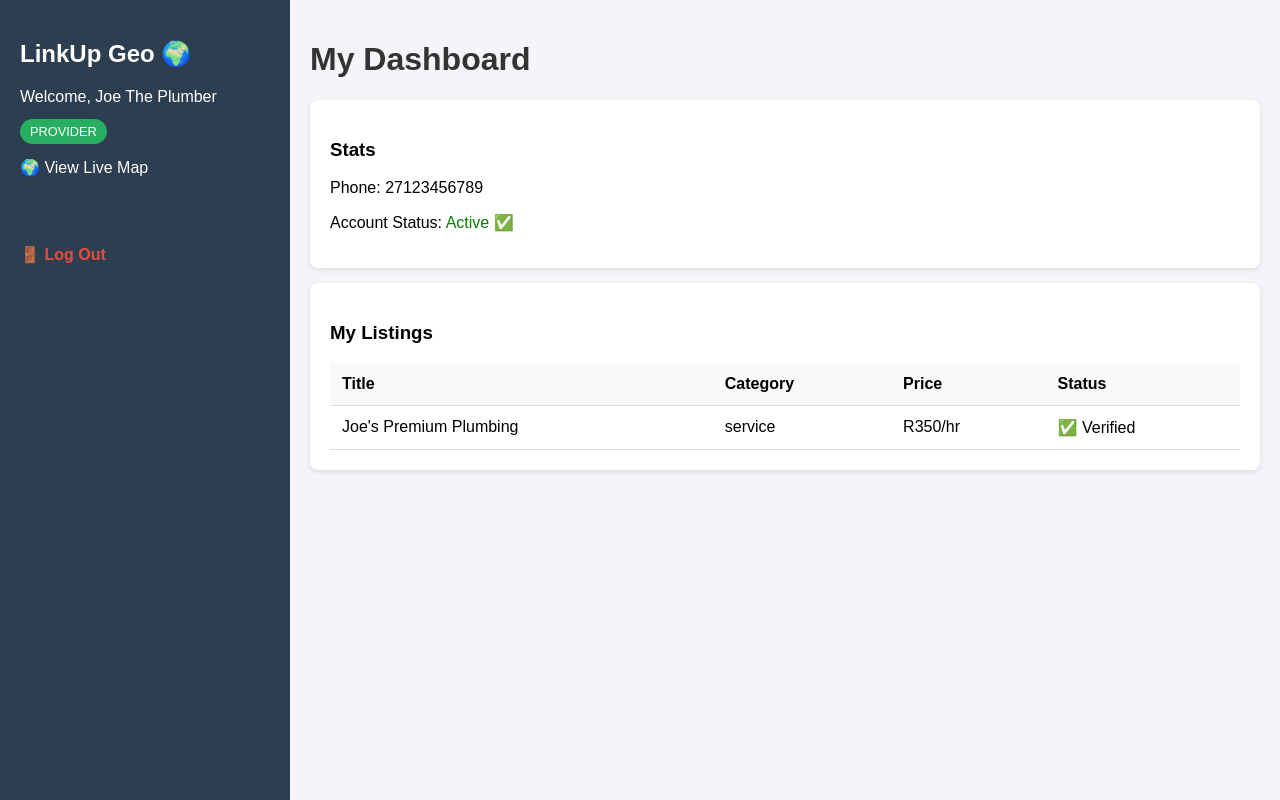
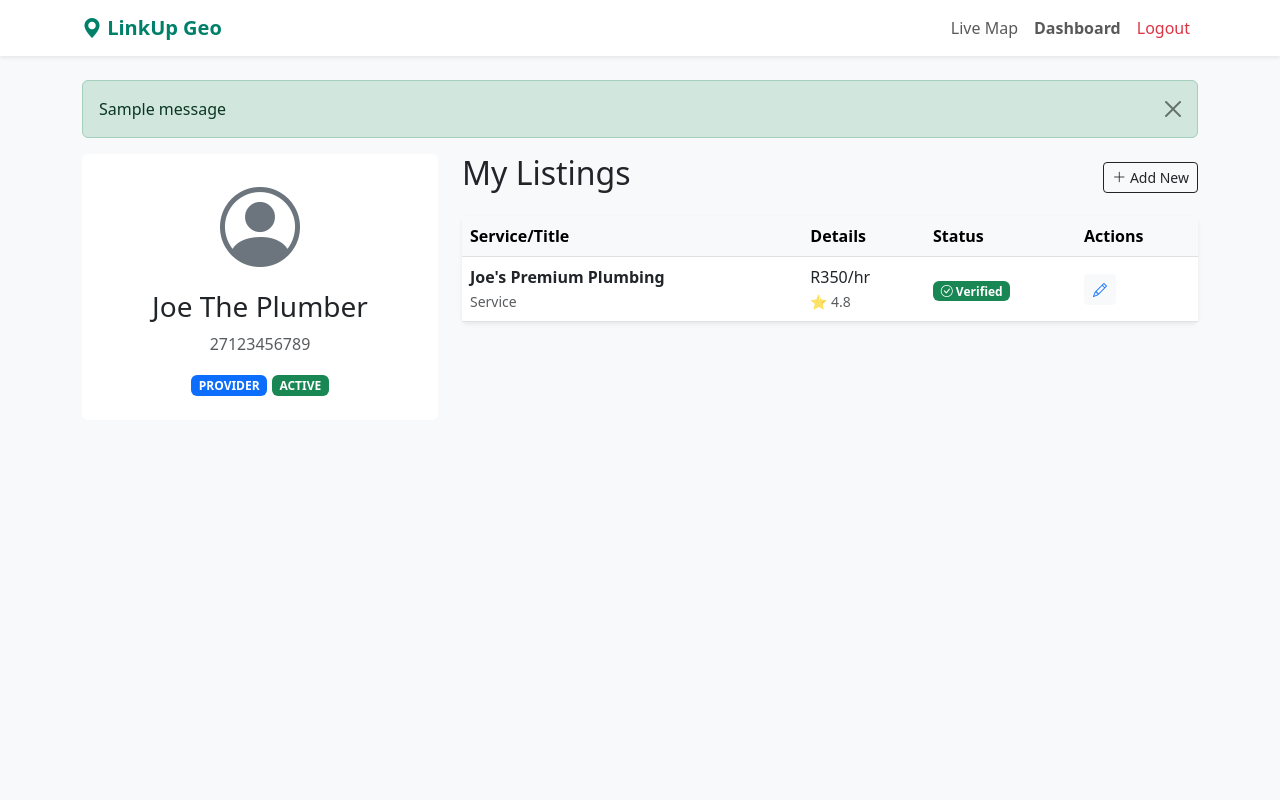
Before and after one commit to ChumaMike/LinkUpBotDemo, a Flask app: page /dashboard in a window 1280 px wide. Run offline with Flask 3, Linux system fonts and the light colour scheme; a user stored in the database is signed in; one stand-in notice (Sample message) is shown.

Commit message:
feat(ui): implement bootstrap 5 landing page and interactive map
- Added responsive Landing Page (Hero section, CTA buttons).
- Integrated Bootstrap 5 for consistent enterprise UI.
- Upgraded Map Dashboard with navigation and floating legend.
- Implemented 'Base Template' inheritance for DRY code structure.

```diff
--- a/src/api/web_routes.py
+++ b/src/api/web_routes.py
@@ -5,16 +5,17 @@ from src.models.listing_model import Listing
 web_bp = Blueprint('web', __name__)
 
 @web_bp.route("/")
+def home():
+    """The Landing Page"""
+    return render_template("home.html")
+
 @web_bp.route("/map")
 def map_view():
-    # 1. Fetch ALL listings from the DB
+    """The Map Dashboard"""
     listings = Listing.query.all()
-
-    # 2. Convert to a list of dicts for the Javascript to use
     data = [item.to_dict() for item in listings]
-
-    # 3. Render the HTML page
-    return render_template("map.html", listings=data)
+    # We now render a NEW template called 'map_pro.html' (see Phase 3)
+    return render_template("map_pro.html", listings=data)
 
 
 @web_bp.route("/dashboard")
--- /dev/null
+++ b/src/templates/base.html
@@ -0,0 +1,58 @@
+<!DOCTYPE html>
+<html lang="en">
+<head>
+    <meta charset="UTF-8">
+    <meta name="viewport" content="width=device-width, initial-scale=1.0">
+    <title>LinkUp Geo 🌍</title>
+    <link href="https://cdn.jsdelivr.net/npm/bootstrap@5.3.0/dist/css/bootstrap.min.css" rel="stylesheet">
+    <link rel="stylesheet" href="https://cdn.jsdelivr.net/npm/bootstrap-icons@1.10.5/font/bootstrap-icons.css">
+
+    <style>
+        body { background-color: #f8f9fa; }
+        .navbar-brand { font-weight: bold; color: #008069 !important; } /* WhatsApp Green */
+        .card { border: none; shadow: 0 4px 6px rgba(0,0,0,0.1); }
+    </style>
+</head>
+<body>
+
+    <nav class="navbar navbar-expand-lg navbar-light bg-white shadow-sm mb-4">
+        <div class="container">
+            <a class="navbar-brand" href="/">
+                <i class="bi bi-geo-alt-fill"></i> LinkUp Geo
+            </a>
+            <button class="navbar-toggler" type="button" data-bs-toggle="collapse" data-bs-target="#navbarNav">
+                <span class="navbar-toggler-icon"></span>
+            </button>
+            <div class="collapse navbar-collapse" id="navbarNav">
+                <ul class="navbar-nav ms-auto">
+                    <li class="nav-item"><a class="nav-link" href="/map">Live Map</a></li>
+
+                    {% if current_user.is_authenticated %}
+                        <li class="nav-item"><a class="nav-link fw-bold" href="/dashboard">Dashboard</a></li>
+                        <li class="nav-item"><a class="nav-link text-danger" href="/logout">Logout</a></li>
+                    {% else %}
+                        <li class="nav-item"><a class="nav-link" href="/login">Login</a></li>
+                    {% endif %}
+                </ul>
+            </div>
+        </div>
+    </nav>
+
+    <div class="container">
+        {% with messages = get_flashed_messages(with_categories=true) %}
+            {% if messages %}
+                {% for category, message in messages %}
+                    <div class="alert alert-{{ 'danger' if category == 'error' else 'success' }} alert-dismissible fade show">
+                        {{ message }}
+                        <button type="button" class="btn-close" data-bs-dismiss="alert"></button>
+                    </div>
+                {% endfor %}
+            {% endif %}
+        {% endwith %}
+
+        {% block content %}{% endblock %}
+    </div>
+
+    <script src="https://cdn.jsdelivr.net/npm/bootstrap@5.3.0/dist/js/bootstrap.bundle.min.js"></script>
+</body>
+</html>
--- a/src/templates/dashboard.html
+++ b/src/templates/dashboard.html
@@ -1,74 +1,71 @@
-<!DOCTYPE html>
-<html>
-<head>
-    <title>LinkUp Dashboard</title>
-    <style>
-        body { font-family: sans-serif; margin: 0; background: #f4f4f9; }
-        .sidebar { width: 250px; background: #2c3e50; color: white; height: 100vh; position: fixed; padding: 20px; }
-        .content { margin-left: 290px; padding: 20px; }
-        .card { background: white; padding: 20px; margin-bottom: 15px; border-radius: 8px; box-shadow: 0 2px 5px rgba(0,0,0,0.1); }
-        h1 { color: #333; }
-        .badge { background: #27ae60; color: white; padding: 5px 10px; border-radius: 15px; font-size: 0.8em; }
-        .btn-logout { display: block; margin-top: 50px; color: #e74c3c; text-decoration: none; font-weight: bold; }
-        table { width: 100%; border-collapse: collapse; margin-top: 10px; }
-        th, td { text-align: left; padding: 12px; border-bottom: 1px solid #ddd; }
-        th { background-color: #f8f9fa; }
-    </style>
-</head>
-<body>
+{% extends "base.html" %}
 
-    <div class="sidebar">
-        <h2>LinkUp Geo 🌍</h2>
-        <p>Welcome, {{ user.name }}</p>
-        <span class="badge">{{ user.role.upper() }}</span>
-
-        <br><br>
-        <a href="/map" style="color:white; text-decoration:none;">🌍 View Live Map</a>
-        <br><br>
-        <a href="/logout" class="btn-logout">🚪 Log Out</a>
+{% block content %}
+<div class="row">
+    <div class="col-md-4 mb-4">
+        <div class="card text-center p-4">
+            <div class="mb-3">
+                <i class="bi bi-person-circle display-1 text-secondary"></i>
+            </div>
+            <h3>{{ user.name }}</h3>
+            <p class="text-muted">{{ user.phone_number }}</p>
+            <div>
+                <span class="badge bg-primary">{{ user.role.upper() }}</span>
+                <span class="badge bg-success">ACTIVE</span>
+            </div>
+        </div>
     </div>
 
-    <div class="content">
-        <h1>My Dashboard</h1>
-
-        <div class="card">
-            <h3>Stats</h3>
-            <p>Phone: {{ user.phone_number }}</p>
-            <p>Account Status: <span style="color:green">Active ✅</span></p>
+    <div class="col-md-8">
+        <div class="d-flex justify-content-between align-items-center mb-3">
+            <h2>My Listings</h2>
+            <button class="btn btn-outline-dark btn-sm"><i class="bi bi-plus-lg"></i> Add New</button>
         </div>
 
         {% if listings %}
-        <div class="card">
-            <h3>My Listings</h3>
-            <table>
-                <thead>
+            <div class="card shadow-sm">
+                <div class="table-responsive">
+                    <table class="table table-hover align-middle mb-0">
+                        <thead class="table-light">
                             <tr>
-                        <th>Title</th>
-                        <th>Category</th>
-                        <th>Price</th>
+                                <th>Service/Title</th>
+                                <th>Details</th>
                                 <th>Status</th>
+                                <th>Actions</th>
                             </tr>
                         </thead>
                         <tbody>
                             {% for item in listings %}
                             <tr>
-                        <td>{{ item.title }}</td>
-                        <td>{{ item.category }}</td>
-                        <td>{{ item.price }}</td>
+                                <td>
+                                    <div class="fw-bold">{{ item.title }}</div>
+                                    <small class="text-muted">{{ item.category.capitalize() }}</small>
+                                </td>
+                                <td>
+                                    <div>{{ item.price }}</div>
+                                    <small class="text-muted">⭐ {{ item.rating }}</small>
+                                </td>
                                 <td>
                                     {% if item.is_verified %}
-                                ✅ Verified
+                                        <span class="badge bg-success"><i class="bi bi-check-circle"></i> Verified</span>
                                     {% else %}
-                                ⚠️ Pending
+                                        <span class="badge bg-warning text-dark">Pending</span>
                                     {% endif %}
+                                </td>
+                                <td>
+                                    <button class="btn btn-sm btn-light text-primary"><i class="bi bi-pencil"></i></button>
                                 </td>
                             </tr>
                             {% endfor %}
                         </tbody>
                     </table>
                 </div>
+            </div>
+        {% else %}
+            <div class="alert alert-info">
+                <i class="bi bi-info-circle"></i> You haven't posted any listings yet.
+            </div>
         {% endif %}
     </div>
-
-</body>
-</html>
+</div>
+{% endblock %}
```
Also changed, not shown: src/templates/home.html (added, +52 -0 lines), src/templates/login.html (+25 -32 lines), src/templates/map_pro.html (added, +68 -0 lines). Lines whose indentation alone changed are shown as unchanged.
